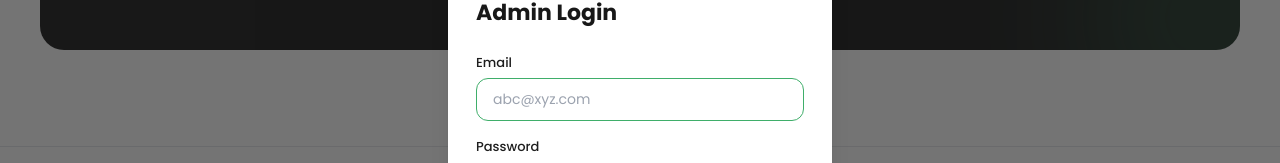
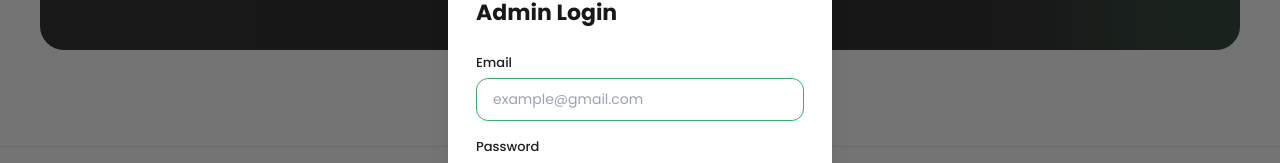
Before and after one commit to tmhdigital/loyalty-landing, a React (Vite) app: page / in a window 1280 px wide. Both pictures are taken after a click on the button "Admin login". Shown: the part 7606-7769 px from the top of the page. Built offline with nearby package versions, Linux system fonts and the light colour scheme.

Commit message:
admin env added

```diff
--- a/src/components/AdminLoginModal.jsx
+++ b/src/components/AdminLoginModal.jsx
@@ -54,7 +54,7 @@ const AdminLoginModal = ({ open, onClose }) => {
               value={email}
               onChange={(e) => setEmail(e.target.value)}
               className="w-full rounded-xl border border-line px-4 py-2.5 text-[14px] text-ink focus:outline-none focus:border-primary"
-              placeholder="abc@xyz.com"
+              placeholder="example@gmail.com"
             />
           </div>
 
```
